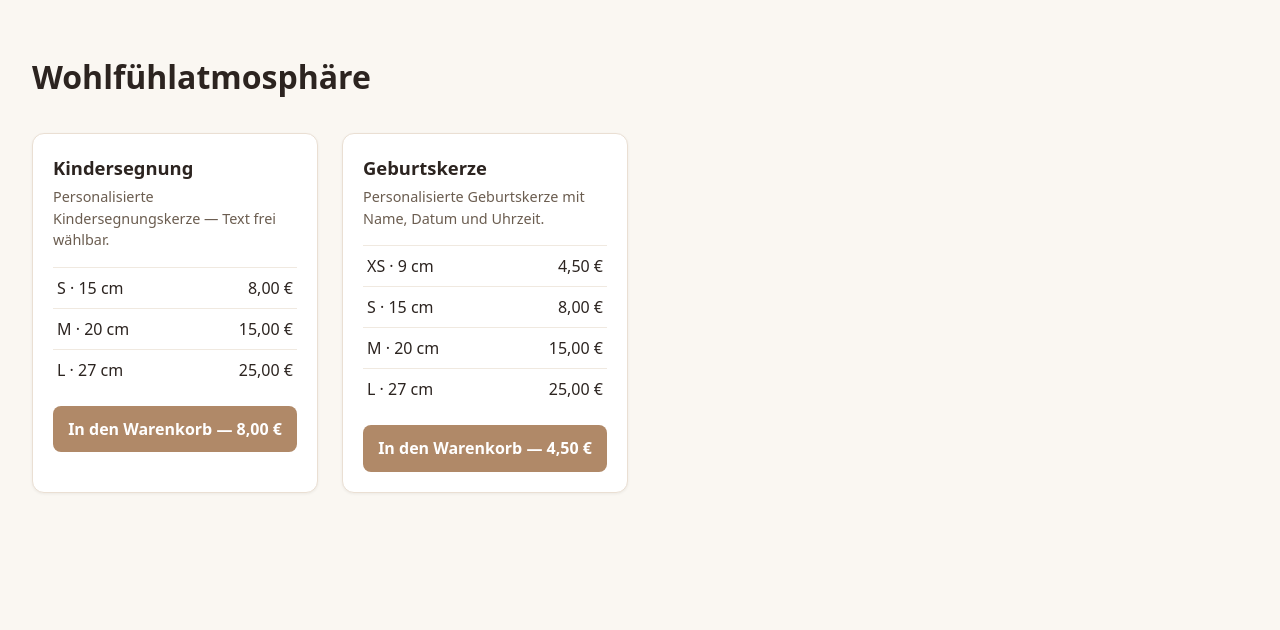
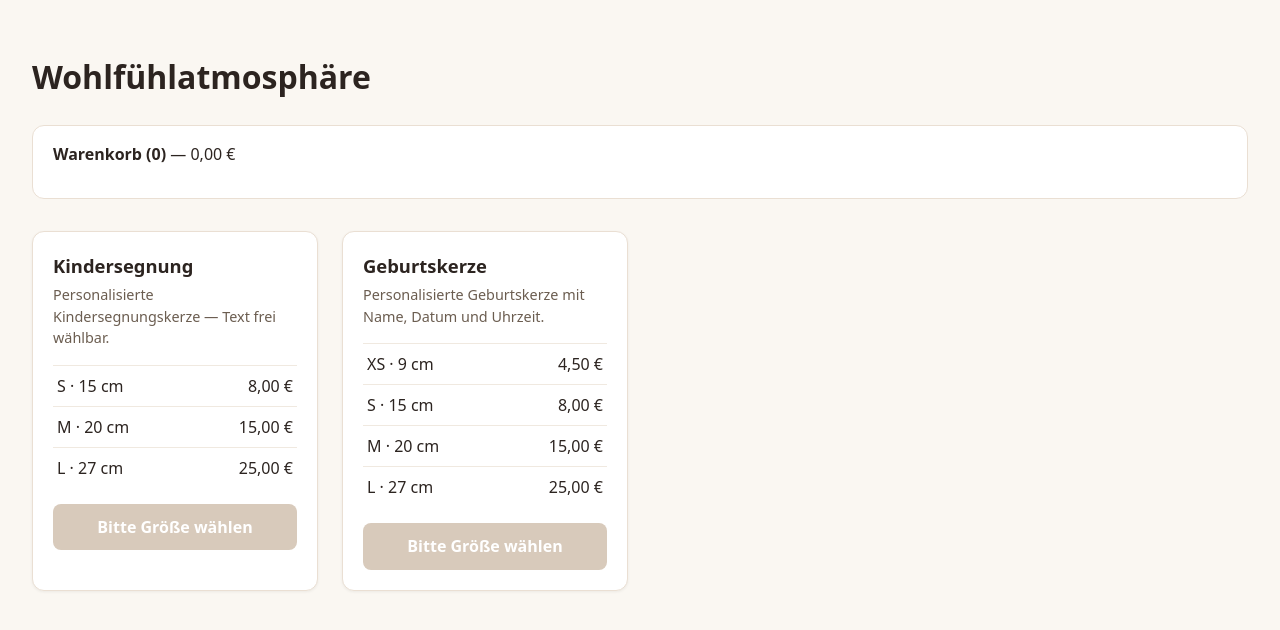
Before and after one commit to maximilianbese/wohlfuehlatmosphaere, a React (Vite) app: page / in a window 1280 px wide. Shown: the top 630 px of the page. Built offline with nearby package versions, Linux system fonts and the light colour scheme.

Commit message:
feat: implement cart functionality and update ProductCard for size selection

```diff
--- a/src/App.css
+++ b/src/App.css
@@ -53,6 +53,10 @@
 }
 
 .size-row:hover {
+  background: #faf7f2;
+}
+
+.size-row--selected {
   background: #f3ece2;
   font-weight: 600;
 }
@@ -73,3 +77,17 @@
 .add-button:hover {
   background: #9c7355;
 }
+
+.add-button:disabled {
+  background: #d8cabb;
+  cursor: not-allowed;
+}
+
+.cart {
+  display: block;
+  margin: 1.5rem 0;
+  padding: 1rem 1.25rem;
+  background: #fff;
+  border: 1px solid #eadfd3;
+  border-radius: 12px;
+}
--- a/src/App.tsx
+++ b/src/App.tsx
@@ -1,17 +1,46 @@
+import { useState } from "react";
+import type { CartItem } from "./types";
 import { products } from "./data/products";
 import ProductCard from "./components/ProductCard";
+import { formatPrice } from "./utils/format";
 import "./App.css";
 
 function App() {
+  const [cart, setCart] = useState<CartItem[]>([]);
+
+  function addToCart(item: CartItem) {
+    setCart((prev) => [...prev, item]);
+  }
+
+  const total = cart.reduce((sum, item) => sum + item.size.price, 0);
+
   return (
     <>
       <h1>Wohlfühlatmosphäre</h1>
+
+      <section className="cart">
+        <strong>Warenkorb ({cart.length})</strong> — {formatPrice(total)}
+        <ul>
+          {cart.map((item, index) => (
+            <li key={index}>
+              {item.productName} · {item.size.label} —{" "}
+              {formatPrice(item.size.price)}
+            </li>
+          ))}
+        </ul>
+      </section>
+
       <div className="product-grid">
         {products.map((product) => (
-          <ProductCard key={product.id} product={product} />
+          <ProductCard
+            key={product.id}
+            product={product}
+            onAddToCart={addToCart}
+          />
         ))}
       </div>
     </>
   );
 }
+
 export default App;
--- a/src/components/ProductCard.tsx
+++ b/src/components/ProductCard.tsx
@@ -1,13 +1,14 @@
 import { useState } from "react";
-import type { Product } from "../types";
+import type { CandleSize, CartItem, Product } from "../types";
 import { formatPrice } from "../utils/format";
 
 type ProductCardProps = {
   product: Product;
+  onAddToCart: (item: CartItem) => void;
 };
 
-function ProductCard({ product }: ProductCardProps) {
-  const [selectedSize, setSelectedSize] = useState(product.sizes[0]);
+function ProductCard({ product, onAddToCart }: ProductCardProps) {
+  const [selectedSize, setSelectedSize] = useState<CandleSize | null>(null);
 
   return (
     <article className="product-card">
@@ -16,7 +17,7 @@ function ProductCard({ product }: ProductCardProps) {
 
       <ul className="sizes">
         {product.sizes.map((size) => {
-          const isSelected = size.label === selectedSize.label;
+          const isSelected = size.label === selectedSize?.label;
           return (
             <li key={size.label}>
               <button
@@ -36,8 +37,22 @@ function ProductCard({ product }: ProductCardProps) {
         })}
       </ul>
 
-      <button type="button" className="add-button">
-        In den Warenkorb — {formatPrice(selectedSize.price)}
+      <button
+        type="button"
+        className="add-button"
+        disabled={selectedSize === null}
+        onClick={() => {
+          if (selectedSize === null) return;
+          onAddToCart({
+            productId: product.id,
+            productName: product.name,
+            size: selectedSize,
+          });
+        }}
+      >
+        {selectedSize
+          ? `In den Warenkorb - ${formatPrice(selectedSize.price)}`
+          : "Bitte Größe wählen"}
       </button>
     </article>
   );
--- a/src/types.ts
+++ b/src/types.ts
@@ -10,3 +10,9 @@ export type Product = {
   description: string;
   sizes: CandleSize[];
 };
+
+export type CartItem = {
+  productId: number;
+  productName: string;
+  size: CandleSize;
+};
```
